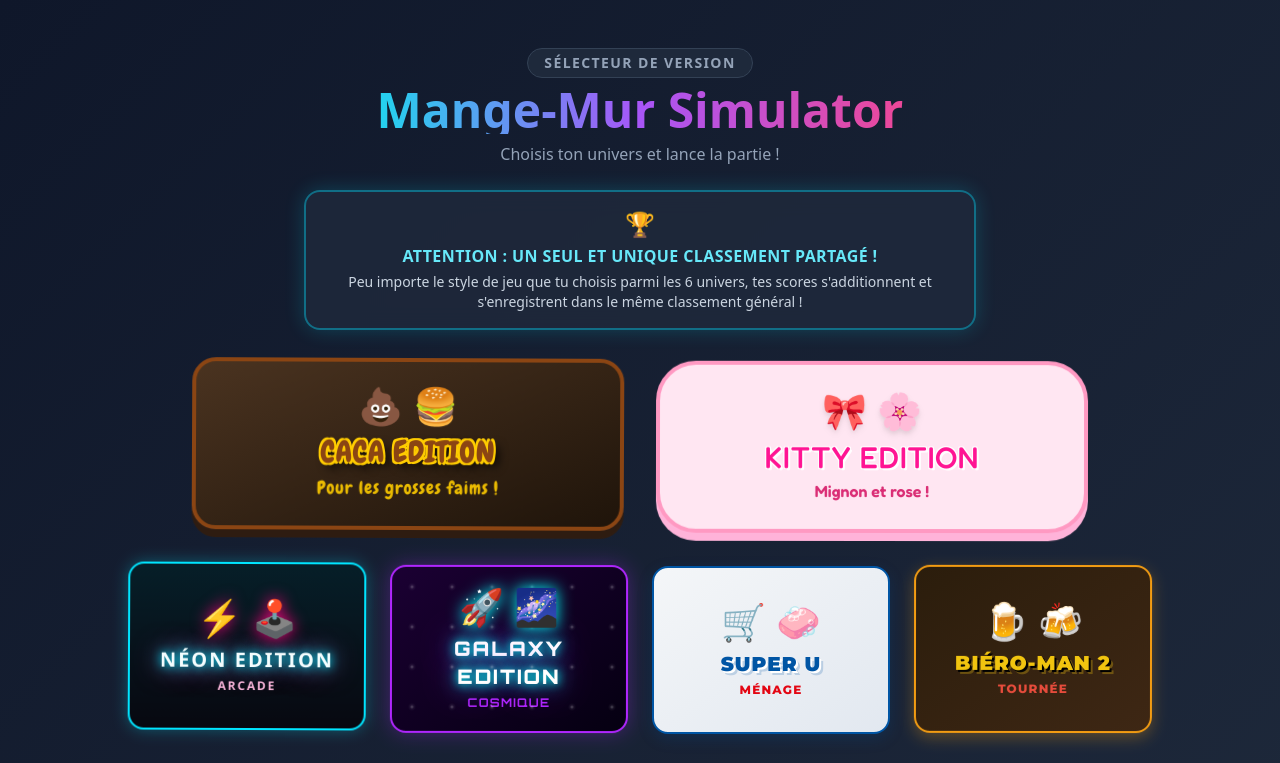
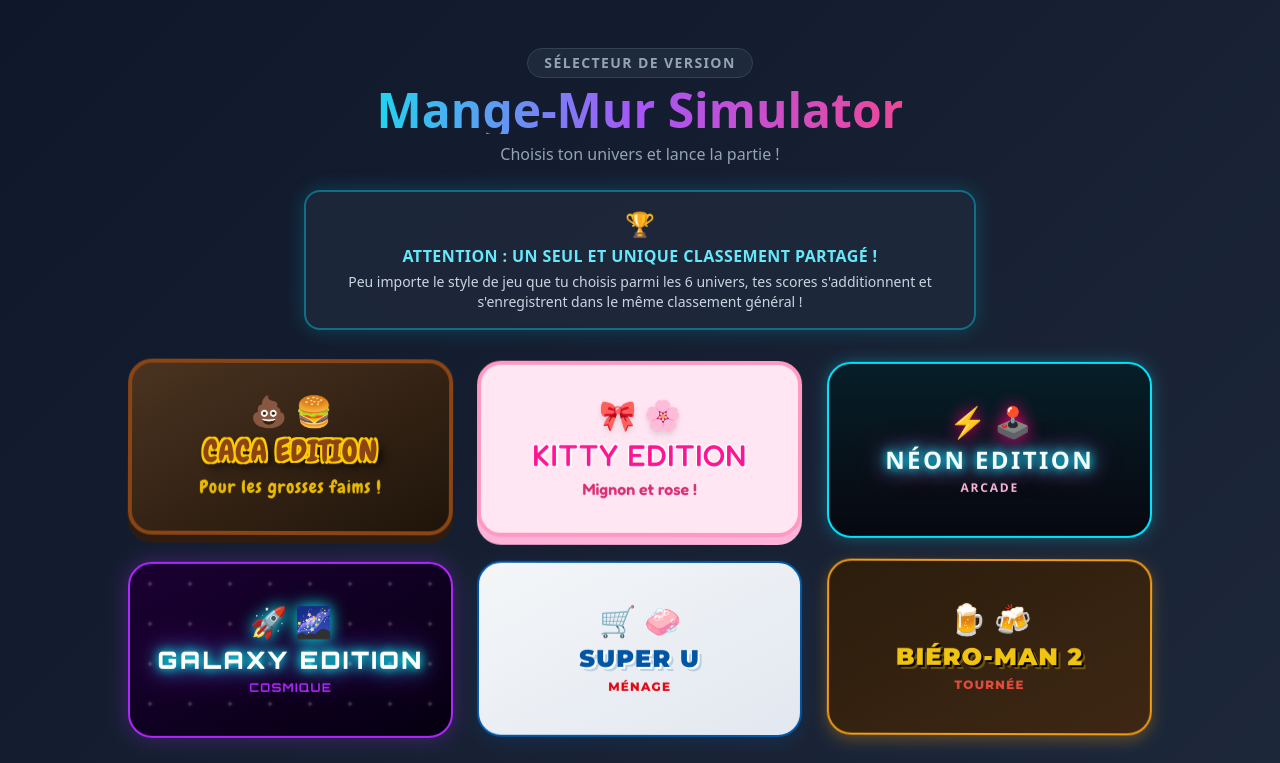
Before and after one commit to LeeLooVF/mange-mur-simulator, a plain HTML site: page index.html in a window 1280 px wide. Shown: the top 763 px of the page. Drawn offline with nearby package versions, Linux system fonts and the light colour scheme.

Commit message:
Add files via upload

```diff
--- a/index.html
+++ b/index.html
@@ -52,7 +52,7 @@
         /* Animation douce de type "nuage" / flottement */
         @keyframes cloudFloat {
             0% { transform: translateY(0px) rotate(0deg); }
-            50% { transform: translateY(-8px) rotate(0.5deg); }
+            50% { transform: translateY(-6px) rotate(0.3deg); }
             100% { transform: translateY(0px) rotate(0deg); }
         }
 
@@ -62,11 +62,11 @@
 
         /* Décalage des animations pour un effet vivant et naturel */
         .cloud-card:nth-child(1) { animation-delay: 0s; }
-        .cloud-card:nth-child(2) { animation-delay: 0.5s; }
-        .cloud-card:nth-child(3) { animation-delay: 1.0s; }
-        .cloud-card:nth-child(4) { animation-delay: 1.5s; }
-        .cloud-card:nth-child(5) { animation-delay: 2.0s; }
-        .cloud-card:nth-child(6) { animation-delay: 2.5s; }
+        .cloud-card:nth-child(2) { animation-delay: 0.4s; }
+        .cloud-card:nth-child(3) { animation-delay: 0.8s; }
+        .cloud-card:nth-child(4) { animation-delay: 1.2s; }
+        .cloud-card:nth-child(5) { animation-delay: 1.6s; }
+        .cloud-card:nth-child(6) { animation-delay: 2.0s; }
 
         body {
             background: linear-gradient(135deg, #0f172a 0%, #1e293b 100%);
@@ -87,9 +87,9 @@
     </header>
 
     <!-- SECTION CENTRALE -->
-    <main class="w-full max-w-5xl my-6 flex flex-col items-center">
+    <main class="w-full max-w-6xl my-6 flex flex-col items-center">
 
-        <!-- ENCADRÉ DU CLASSEMENT UNIQUE (REMONTÉ TOUT EN HAUT) -->
+        <!-- ENCADRÉ DU CLASSEMENT UNIQUE (TOUT EN HAUT) -->
         <div class="w-full max-w-2xl mb-8 px-6 py-4 bg-slate-800/90 border-2 border-cyan-500/50 rounded-2xl shadow-[0_0_20px_rgba(0,229,255,0.2)] text-center backdrop-blur-md">
             <div class="text-2xl mb-1">🏆</div>
             <p class="text-cyan-300 font-bold text-sm sm:text-base tracking-wide uppercase">
@@ -100,66 +100,61 @@
             </p>
         </div>
 
-        <!-- Grille supérieure (2 cartes) -->
-        <div class="w-full grid grid-cols-1 sm:grid-cols-2 gap-6 sm:gap-8 max-w-4xl mb-6">
+        <!-- GRILLE UNIFORMISÉE DES 6 JEUX (Même hauteur pour toutes les cartes) -->
+        <div class="w-full grid grid-cols-1 sm:grid-cols-2 lg:grid-cols-3 gap-6 max-w-5xl">
 
-            <!-- CARTE : CACA EDITION -->
-            <a href="index_caca.html" class="cloud-card block w-full outline-none transform transition-all duration-200 hover:scale-105 active:scale-95 focus:ring-4 focus:ring-amber-500 rounded-3xl">
-                <div class="h-full bg-gradient-to-br from-[#4a3320] to-[#1f140a] border-4 border-[#8b4513] rounded-3xl p-6 flex flex-col items-center justify-center text-center shadow-[0_8px_0_#2e1c11]">
-                    <div class="text-4xl mb-2">💩 🍔</div>
-                    <h2 class="font-caca caca-text text-3xl text-[#8b4513] uppercase tracking-wide mb-1">Caca Edition</h2>
-                    <p class="font-caca text-[#ffcc00] text-lg tracking-wider opacity-90">Pour les grosses faims !</p>
+            <!-- CARTE 1 : CACA EDITION -->
+            <a href="index_caca.html" class="cloud-card flex flex-col w-full h-44 outline-none transform transition-all duration-200 hover:scale-105 active:scale-95 focus:ring-4 focus:ring-amber-500 rounded-3xl">
+                <div class="w-full h-full bg-gradient-to-br from-[#4a3320] to-[#1f140a] border-4 border-[#8b4513] rounded-3xl p-5 flex flex-col items-center justify-center text-center shadow-[0_8px_0_#2e1c11]">
+                    <div class="text-3xl mb-1">💩 🍔</div>
+                    <h2 class="font-caca caca-text text-2xl sm:text-3xl text-[#8b4513] uppercase tracking-wide mb-1">Caca Edition</h2>
+                    <p class="font-caca text-[#ffcc00] text-base sm:text-lg tracking-wider opacity-90">Pour les grosses faims !</p>
                 </div>
             </a>
 
-            <!-- CARTE : HELLO KITTY EDITION -->
-            <a href="index_Kitty.html" class="cloud-card block w-full outline-none transform transition-all duration-200 hover:scale-105 active:scale-95 focus:ring-4 focus:ring-pink-400 rounded-[40px]">
-                <div class="h-full bg-[#ffe6f2] border-4 border-[#ff99c2] rounded-[40px] p-6 flex flex-col items-center justify-center text-center shadow-[0_8px_0_#ffb3d9]">
-                    <div class="text-4xl mb-2 drop-shadow-md">🎀 🌸</div>
-                    <h2 class="font-kitty kitty-text text-3xl text-[#ff1493] uppercase tracking-wide mb-1">Kitty Edition</h2>
-                    <p class="font-kitty text-[#d10056] text-base font-semibold opacity-80">Mignon et rose !</p>
+            <!-- CARTE 2 : HELLO KITTY EDITION -->
+            <a href="index_Kitty.html" class="cloud-card flex flex-col w-full h-44 outline-none transform transition-all duration-200 hover:scale-105 active:scale-95 focus:ring-4 focus:ring-pink-400 rounded-3xl">
+                <div class="w-full h-full bg-[#ffe6f2] border-4 border-[#ff99c2] rounded-3xl p-5 flex flex-col items-center justify-center text-center shadow-[0_8px_0_#ffb3d9]">
+                    <div class="text-3xl mb-1 drop-shadow-md">🎀 🌸</div>
+                    <h2 class="font-kitty kitty-text text-2xl sm:text-3xl text-[#ff1493] uppercase tracking-wide mb-1">Kitty Edition</h2>
+                    <p class="font-kitty text-[#d10056] text-sm sm:text-base font-semibold opacity-80">Mignon et rose !</p>
                 </div>
             </a>
 
-        </div>
-
-        <!-- Grille inférieure (4 cartes : Néon, Galaxy, Super U, Biéro-Man 2) -->
-        <div class="w-full grid grid-cols-1 sm:grid-cols-2 lg:grid-cols-4 gap-6 max-w-5xl mt-2">
-
-            <!-- CARTE : NÉON EDITION -->
-            <a href="index_Néon.html" class="cloud-card block w-full outline-none transform transition-all duration-200 hover:scale-105 active:scale-95 focus:ring-4 focus:ring-cyan-400 rounded-2xl">
-                <div class="h-full bg-[#070810] border-2 border-[#00e5ff] rounded-2xl p-5 flex flex-col items-center justify-center text-center shadow-[0_0_15px_rgba(0,229,255,0.3)] relative overflow-hidden">
+            <!-- CARTE 3 : NÉON EDITION -->
+            <a href="index_Néon.html" class="cloud-card flex flex-col w-full h-44 outline-none transform transition-all duration-200 hover:scale-105 active:scale-95 focus:ring-4 focus:ring-cyan-400 rounded-3xl">
+                <div class="w-full h-full bg-[#070810] border-2 border-[#00e5ff] rounded-3xl p-5 flex flex-col items-center justify-center text-center shadow-[0_0_15px_rgba(0,229,255,0.3)] relative overflow-hidden">
                     <div class="absolute inset-0 bg-gradient-to-b from-[rgba(0,229,255,0.1)] to-transparent pointer-events-none"></div>
-                    <div class="text-4xl mb-2 drop-shadow-[0_0_8px_#ff007f]">⚡ 🕹️</div>
-                    <h2 class="font-neon neon-text text-xl text-white font-bold uppercase tracking-widest mb-1">Néon Edition</h2>
+                    <div class="text-3xl mb-1 drop-shadow-[0_0_8px_#ff007f]">⚡ 🕹️</div>
+                    <h2 class="font-neon neon-text text-xl sm:text-2xl text-white font-bold uppercase tracking-widest mb-1">Néon Edition</h2>
                     <p class="font-neon text-[#ffb3d9] text-xs font-bold uppercase tracking-[0.15em]">Arcade</p>
                 </div>
             </a>
 
-            <!-- CARTE : GALAXY EDITION -->
-            <a href="index_Space.html" class="cloud-card block w-full outline-none transform transition-all duration-200 hover:scale-105 active:scale-95 focus:ring-4 focus:ring-purple-500 rounded-2xl">
-                <div class="h-full bg-gradient-to-br from-[#1b0033] to-[#050011] border-2 border-[#b026ff] rounded-2xl p-5 flex flex-col items-center justify-center text-center shadow-[0_0_20px_rgba(176,38,255,0.3)] relative overflow-hidden">
+            <!-- CARTE 4 : GALAXY EDITION -->
+            <a href="index_Space.html" class="cloud-card flex flex-col w-full h-44 outline-none transform transition-all duration-200 hover:scale-105 active:scale-95 focus:ring-4 focus:ring-purple-500 rounded-3xl">
+                <div class="w-full h-full bg-gradient-to-br from-[#1b0033] to-[#050011] border-2 border-[#b026ff] rounded-3xl p-5 flex flex-col items-center justify-center text-center shadow-[0_0_20px_rgba(176,38,255,0.3)] relative overflow-hidden">
                     <div class="absolute inset-0 opacity-30" style="background-image: radial-gradient(white, rgba(255,255,255,.2) 2px, transparent 4px); background-size: 40px 40px; pointer-events-none;"></div>
-                    <div class="text-4xl mb-2 drop-shadow-[0_0_8px_#00ffff]">🚀 🌌</div>
-                    <h2 class="font-space space-text text-xl text-white font-black uppercase tracking-widest mb-1">Galaxy Edition</h2>
+                    <div class="text-3xl mb-1 drop-shadow-[0_0_8px_#00ffff]">🚀 🌌</div>
+                    <h2 class="font-space space-text text-xl sm:text-2xl text-white font-black uppercase tracking-widest mb-1">Galaxy Edition</h2>
                     <p class="font-space text-[#b026ff] text-xs font-bold uppercase tracking-widest">Cosmique</p>
                 </div>
             </a>
 
-            <!-- CARTE : SUPER U EDITION -->
-            <a href="index_SuperU.html" class="cloud-card block w-full outline-none transform transition-all duration-200 hover:scale-105 active:scale-95 focus:ring-4 focus:ring-blue-500 rounded-2xl">
-                <div class="h-full bg-gradient-to-br from-[#f4f6f8] to-[#e2e8f0] border-2 border-[#0055A4] rounded-2xl p-5 flex flex-col items-center justify-center text-center shadow-[0_5px_15px_rgba(0,85,164,0.2)]">
-                    <div class="text-4xl mb-2">🛒 🧼</div>
-                    <h2 class="font-superu superu-text text-xl text-[#0055A4] font-black uppercase tracking-wider mb-1">Super U</h2>
+            <!-- CARTE 5 : SUPER U EDITION -->
+            <a href="index_SuperU.html" class="cloud-card flex flex-col w-full h-44 outline-none transform transition-all duration-200 hover:scale-105 active:scale-95 focus:ring-4 focus:ring-blue-500 rounded-3xl">
+                <div class="w-full h-full bg-gradient-to-br from-[#f4f6f8] to-[#e2e8f0] border-2 border-[#0055A4] rounded-3xl p-5 flex flex-col items-center justify-center text-center shadow-[0_5px_15px_rgba(0,85,164,0.2)]">
+                    <div class="text-3xl mb-1">🛒 🧼</div>
+                    <h2 class="font-superu superu-text text-xl sm:text-2xl text-[#0055A4] font-black uppercase tracking-wider mb-1">Super U</h2>
                     <p class="font-superu text-[#E30613] text-xs font-extrabold uppercase tracking-widest">Ménage</p>
                 </div>
             </a>
 
-            <!-- CARTE : BIÉRO-MAN SIMULATOR 2 -->
-            <a href="index_tourner_2.html" class="cloud-card block w-full outline-none transform transition-all duration-200 hover:scale-105 active:scale-95 focus:ring-4 focus:ring-amber-400 rounded-2xl">
-                <div class="h-full bg-gradient-to-br from-[#2b1d0c] to-[#3e2714] border-2 border-[#f39c12] rounded-2xl p-5 flex flex-col items-center justify-center text-center shadow-[0_5px_15px_rgba(243,156,18,0.3)]">
-                    <div class="text-4xl mb-2">🍺 🍻</div>
-                    <h2 class="font-biere biere-text text-xl text-[#f1c40f] font-black uppercase tracking-wider mb-1">Biéro-Man 2</h2>
+            <!-- CARTE 6 : BIÉRO-MAN SIMULATOR 2 -->
+            <a href="index_tourner_2.html" class="cloud-card flex flex-col w-full h-44 outline-none transform transition-all duration-200 hover:scale-105 active:scale-95 focus:ring-4 focus:ring-amber-400 rounded-3xl">
+                <div class="w-full h-full bg-gradient-to-br from-[#2b1d0c] to-[#3e2714] border-2 border-[#f39c12] rounded-3xl p-5 flex flex-col items-center justify-center text-center shadow-[0_5px_15px_rgba(243,156,18,0.3)]">
+                    <div class="text-3xl mb-1">🍺 🍻</div>
+                    <h2 class="font-biere biere-text text-xl sm:text-2xl text-[#f1c40f] font-black uppercase tracking-wider mb-1">Biéro-Man 2</h2>
                     <p class="font-biere text-[#e74c3c] text-xs font-extrabold uppercase tracking-widest">Tournée</p>
                 </div>
             </a>
```
